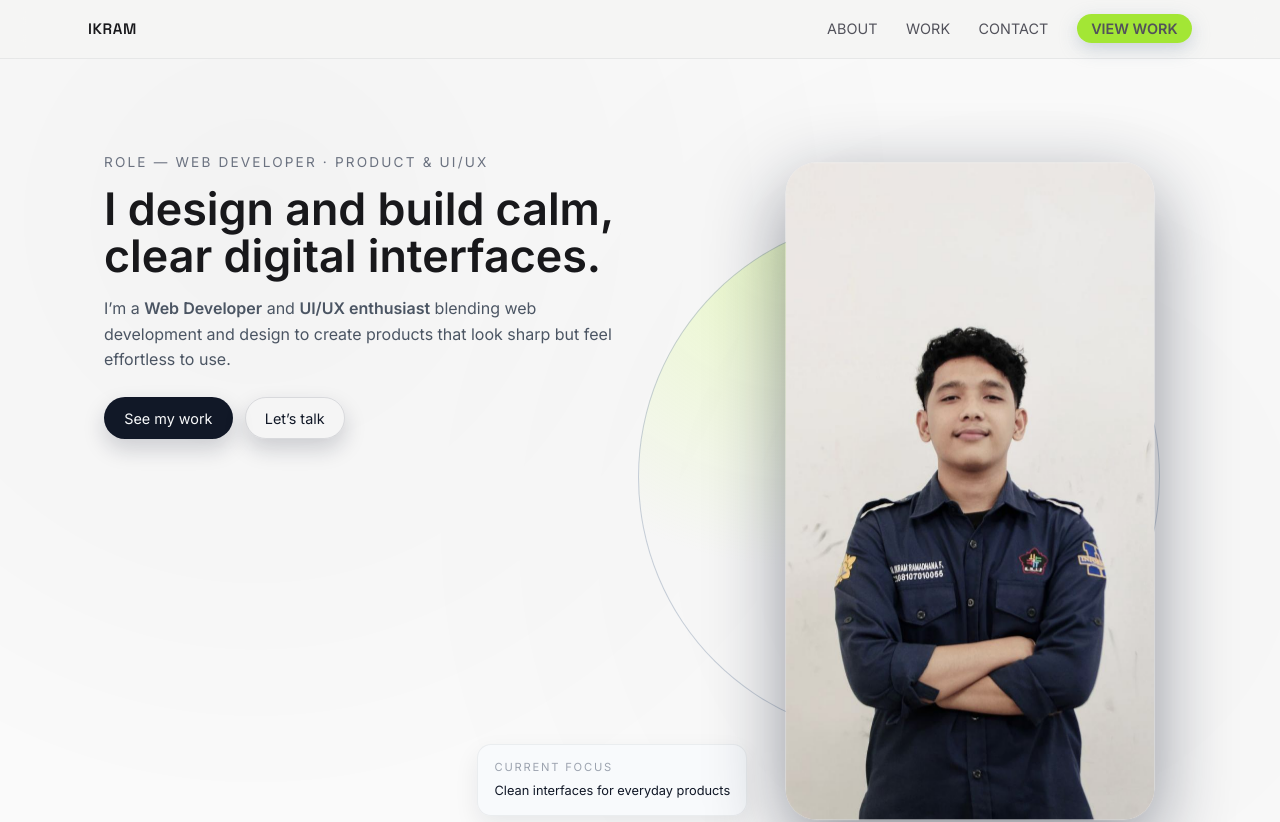
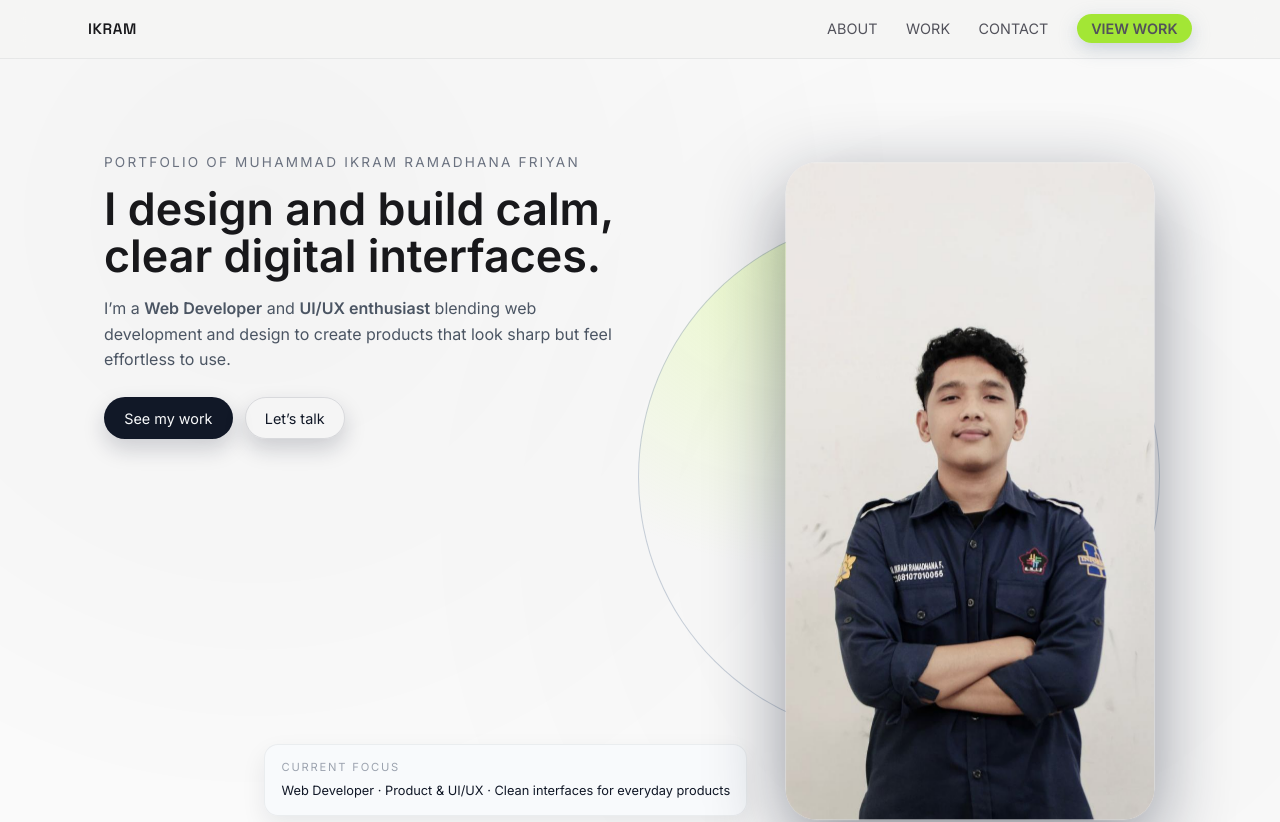
Before and after one commit to ikramramadhana/portofolio-ikramramadhana, a plain HTML site: page index.html in a window 1280 px wide. Shown: the top 822 px of the page. Drawn offline with Linux system fonts and the light colour scheme.

Commit message:
Update current focus badge text

```diff
--- a/index.html
+++ b/index.html
@@ -28,7 +28,7 @@
             <div class="hero-bg-lines"></div>
             <div class="hero-inner container">
                 <div class="hero-intro">
-                    <p class="hero-kicker">ROLE — Web Developer · Product &amp; UI/UX</p>
+                    <p class="hero-kicker">Portfolio of Muhammad Ikram Ramadhana Friyan</p>
                     <h1 class="hero-title">I design and build calm, clear digital interfaces.</h1>
                     <p class="hero-subtitle">
                         I’m a <strong>Web Developer</strong> and <strong>UI/UX enthusiast</strong> blending
@@ -52,7 +52,7 @@
 
                 <div class="hero-bottom-right">
                     <span class="badge-label">CURRENT FOCUS</span>
-                    <p>Clean interfaces for everyday products</p>
+                    <p>Web Developer · Product &amp; UI/UX · Clean interfaces for everyday products</p>
                 </div>
             </div>
         </section>
```
